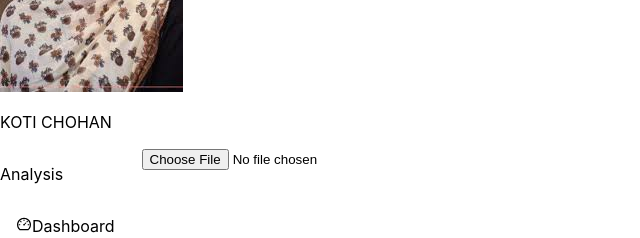
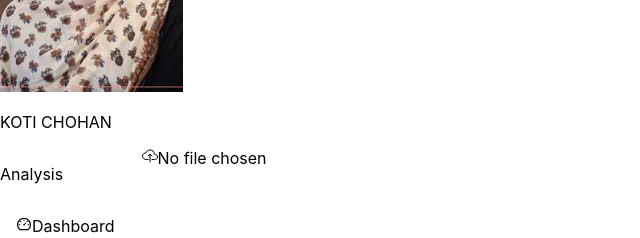
Before and after one commit to Chohankoti/Responsive_Sidebar_Tailwind-css, a React (Create React App) app: page /contact in a window 1280 px wide. Shown: the part 957-1195 px from the top of the page, without its empty margins (0-640 px from the left). Built offline with nearby package versions, Linux system fonts and the light colour scheme.

Commit message:
input style done

```diff
--- a/src/components/Contack.jsx
+++ b/src/components/Contack.jsx
@@ -1,12 +1,19 @@
 import React, { useState } from 'react';
 import * as XLSX from 'xlsx';
+import { IoCloudUploadOutline } from 'react-icons/io5';
 
 export default function Contact() {
   const [data, setData] = useState([]);
+  const [selectedFile, setSelectedFile] = useState("No file chosen");
 
   const handleFileUpload = (e) => {
+    const file = e.target.files[0];
+
+    if (file) {
+      setSelectedFile(file.name);
+
       const reader = new FileReader();
-    reader.readAsArrayBuffer(e.target.files[0]);
+      reader.readAsArrayBuffer(file);
       reader.onload = (e) => {
         const arrayBuffer = e.target.result;
         const data = new Uint8Array(arrayBuffer);
@@ -16,11 +23,31 @@ export default function Contact() {
         const parsedData = XLSX.utils.sheet_to_json(sheet);
         setData(parsedData);
       };
+    }
   };
 
   return (
-    <>
-      <input type='file' accept='.xlsx, .xls' onChange={handleFileUpload} />
+    <div className="m-4">
+      <form className='m-3'>
+        <div className="flex flex-row items-center">
+          <input
+            type="file"
+            id="custom-input"
+            accept=".xlsx, .xls"
+            onChange={handleFileUpload}
+            hidden
+          />
+          <label
+            htmlFor="custom-input"
+            className="block text-sm text-slate-500 mr-4 py-2 px-4
+              rounded-md border-0 text-sm font-semibold bg-pink-50
+              text-pink-700 hover:bg-pink-100 cursor-pointer"
+          >
+           <IoCloudUploadOutline className="w-6 h-6" />
+          </label>
+          <label className="text-sm text-slate-500">{selectedFile}</label>
+        </div>
+      </form>
 
       {data.length > 0 && (
         <table>
@@ -48,6 +75,6 @@ export default function Contact() {
           </tbody>
         </table>
       )}
-    </>
+    </div>
   );
 }
```
Lines whose indentation alone changed are shown as unchanged.
